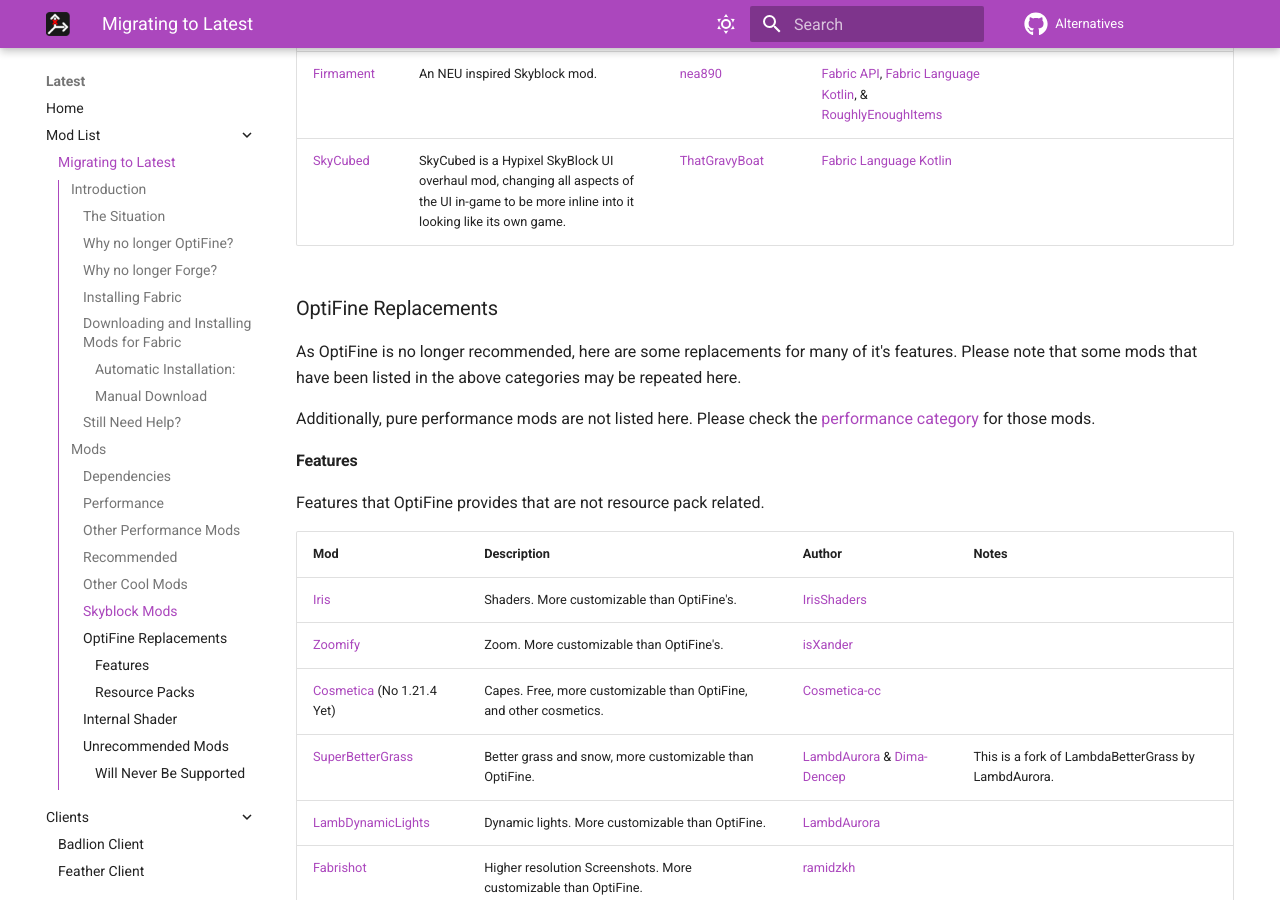
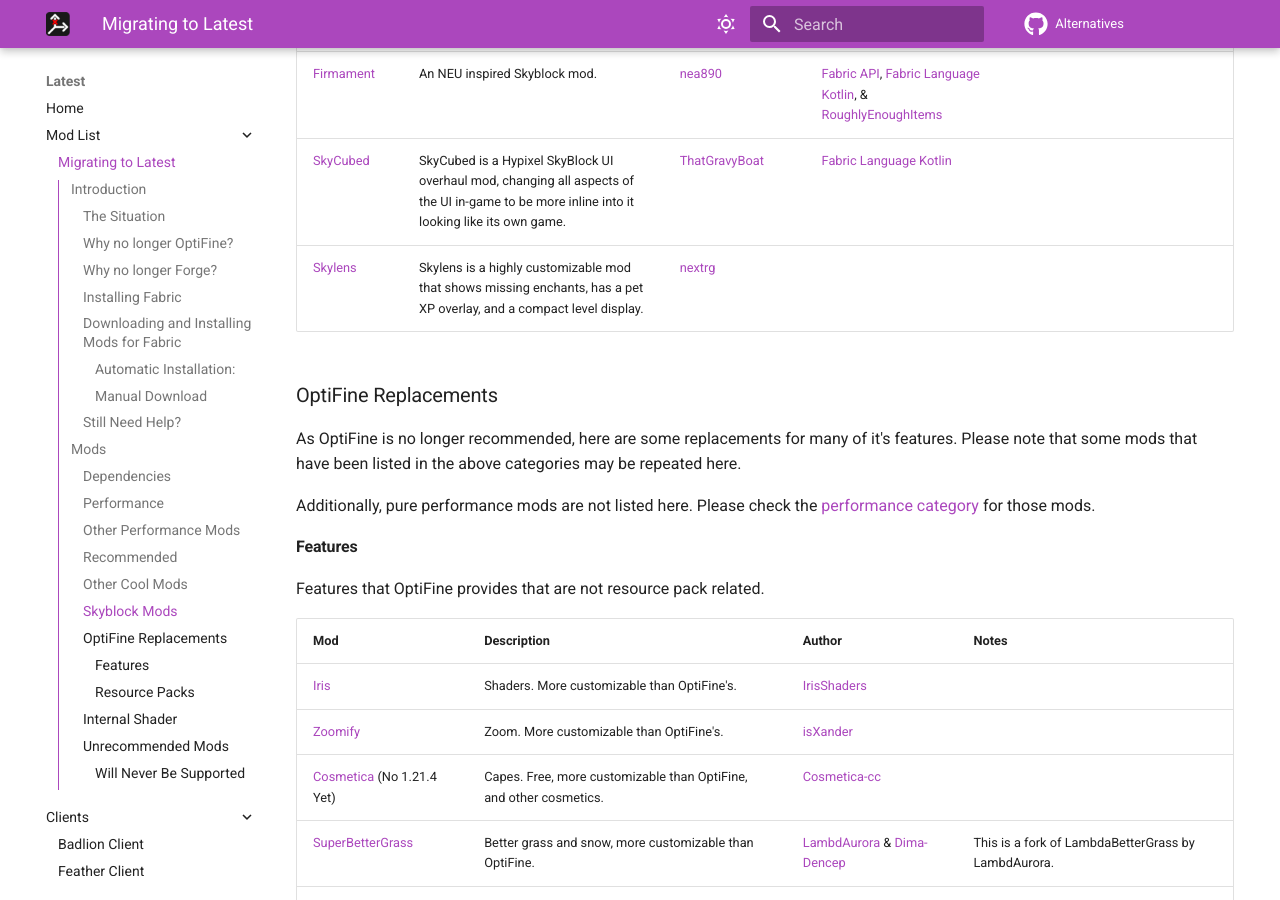
Before and after one commit to MicrocontrollersDev/Alternatives, an MkDocs documentation site: the page built from docs/latest/migrating.md, in a window 1280 px wide and 900 px high, scrolled down 12897 px. Built offline with MkDocs 1.6.1 and Material for MkDocs 9.7.7, drawn with Linux system fonts in a browser that asks for light colours; comment, search, counter and statistics services are not loaded.

Commit message:
add skylens

```diff
--- a/docs/latest/migrating.md
+++ b/docs/latest/migrating.md
@@ -225,6 +225,7 @@
 | [Skyblock Tweaks](https://modrinth.com/mod/sbt) | A Hypixel SkyBlock mod for the latest version providing many tweaks and gameplay enhancements. | [MisterCheezeCake](https://github.com/MisterCheezeCake) | [Fabric API](https://modrinth.com/mod/fabric-api), [YACL](https://modrinth.com/mod/yacl) |
 | [Firmament](https://modrinth.com/mod/firmament) | An NEU inspired Skyblock mod. | [nea890](https://github.com/nea89o) | [Fabric API](https://modrinth.com/mod/fabric-api), [Fabric Language Kotlin](https://modrinth.com/mod/fabric-language-kotlin), & [RoughlyEnoughItems](https://modrinth.com/mod/rei) |
 | [SkyCubed](https://modrinth.com/mod/skycubed) | SkyCubed is a Hypixel SkyBlock UI overhaul mod, changing all aspects of the UI in-game to be more inline into it looking like its own game. | [ThatGravyBoat](https://github.com/ThatGravyBoat) | [Fabric Language Kotlin](https://modrinth.com/mod/fabric-language-kotlin) |
+| [Skylens](https://modrinth.com/mod/skylens) | Skylens is a highly customizable mod that shows missing enchants, has a pet XP overlay, and a compact level display. | [nextrg](https://github.com/nextrg) |
 
 ### OptiFine Replacements
 
```
